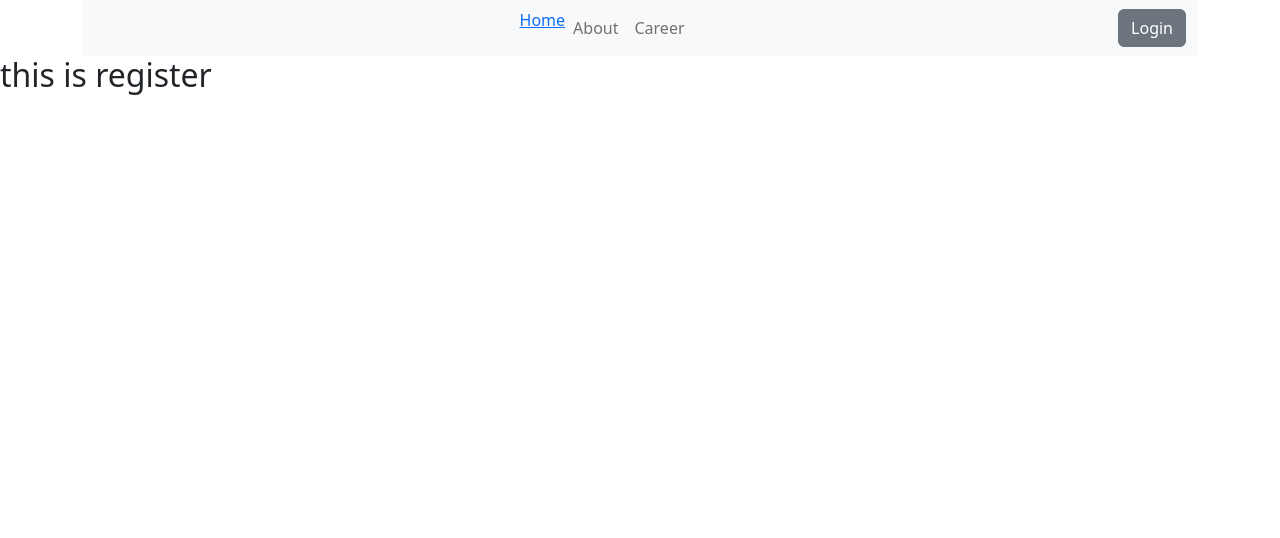
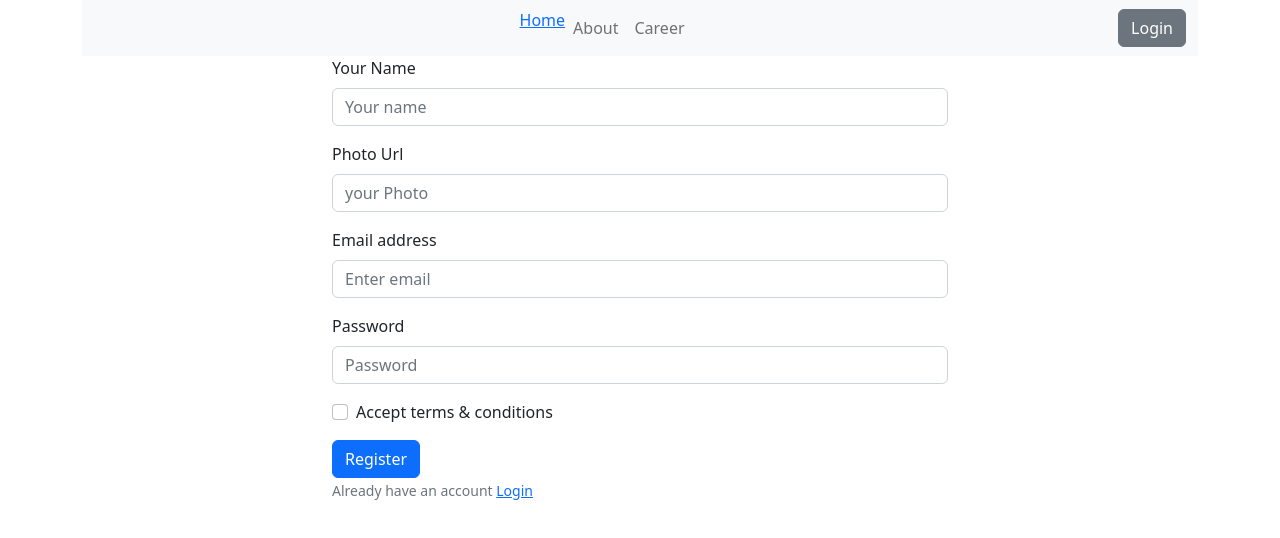
Before and after one commit to MTofayelAhmed/the-news-dragon-clicent, a React (Vite) app: page /register in a window 1280 px wide. Shown: the top 538 px of the page. Built offline with nearby package versions, Linux system fonts and the light colour scheme.

Commit message:
register done

```diff
--- a/src/Pages/Login/Login.jsx
+++ b/src/Pages/Login/Login.jsx
@@ -1,10 +1,40 @@
-import React from 'react';
+import React from "react";
+import { Button, Container, Form } from "react-bootstrap";
+import { Link } from "react-router-dom";
 
 const Login = () => {
   return (
-    <div>
-      <h2>this is login</h2>
-    </div>
+    <Container className="w-50 ">
+      <Form>
+        <Form.Group className="mb-3" controlId="formBasicEmail">
+          <Form.Label>Email address</Form.Label>
+          <Form.Control type="email" name='email' placeholder="Enter email" required />
+
+        </Form.Group>
+
+        <Form.Group className="mb-3" controlId="formBasicPassword">
+          <Form.Label>Password</Form.Label>
+          <Form.Control type="password" placeholder="Password" name='password' />
+        </Form.Group>
+        <Form.Group className="mb-3" controlId="formBasicCheckbox">
+          <Form.Check type="checkbox" label="Check me out" />
+        </Form.Group>
+        <Button variant="primary" type="submit">
+        Login
+        </Button>
+      <br />
+
+        <Form.Text className="text-danger">
+
+          </Form.Text>
+        <Form.Text className="text-secondary">
+          Don't have an account <Link to='/register'>Register</Link>
+          </Form.Text>
+        <Form.Text className="text-success">
+
+          </Form.Text>
+      </Form>
+    </Container>
   );
 };
 
--- a/src/Pages/Registration/Registration.jsx
+++ b/src/Pages/Registration/Registration.jsx
@@ -1,10 +1,84 @@
-import React from 'react';
+import React, { useContext } from "react";
+import { Button, Container, Form } from "react-bootstrap";
+import { Link } from "react-router-dom";
+import { AuthContext } from "../../Provider/AuthProvider";
 
 const Registration = () => {
+  const {user,createUser}= useContext(AuthContext)
+const handleRegister = (event)=>{
+event.preventDefault();
+const form = event.target;
+const email = form.email.value;
+const password = form.password.value;
+const name = form.name.value;
+const photo = form.photo.value;
+console.log(email, password, name, photo)
+createUser(email, password)
+.then(result => {
+  const createdUser = result.user;
+  console.log( createdUser)
+  form.reset()
+})
+.catch(error=> {
+  console.log(error.message)
+})
+}
+
+
   return (
-    <div>
-      <h2>this is register</h2>
-    </div>
+    <Container className="w-50 ">
+      <Form onSubmit={handleRegister}>
+        <Form.Group className="mb-3" controlId="formBasicEmail">
+          <Form.Label>Your Name</Form.Label>
+          <Form.Control
+            type="text"
+            name="name"
+            placeholder="Your name"
+            required
+          />
+        </Form.Group>
+        <Form.Group className="mb-3" controlId="formBasicEmail">
+          <Form.Label>Photo Url</Form.Label>
+          <Form.Control
+            type="text"
+            name="photo"
+            placeholder="your Photo"
+            required
+          />
+        </Form.Group>
+        <Form.Group className="mb-3" controlId="formBasicEmail">
+          <Form.Label>Email address</Form.Label>
+          <Form.Control
+            type="email"
+            name="email"
+            placeholder="Enter email"
+            required
+          />
+        </Form.Group>
+
+        <Form.Group className="mb-3" controlId="formBasicPassword">
+          <Form.Label>Password</Form.Label>
+          <Form.Control
+            type="password"
+            placeholder="Password"
+            name="password"
+          />
+        </Form.Group>
+        <Form.Group className="mb-3" controlId="formBasicCheckbox">
+          <Form.Check name='accept' type="checkbox" label="Accept terms & conditions" />
+        </Form.Group>
+        <Button variant="primary" type="submit">
+          Register
+        </Button>
+        <br />
+
+        <Form.Text className="text-danger"></Form.Text>
+        <Form.Text className="text-secondary">
+          Already have an account <Link to="/login">Login</Link>
+        </Form.Text>
+        <Form.Text className="text-success"></Form.Text>
+      </Form>
+    </Container>
   );
 };
 
--- a/src/Provider/AuthProvider.jsx
+++ b/src/Provider/AuthProvider.jsx
@@ -1,8 +1,30 @@
 import React, { createContext } from 'react';
+import { getAuth, createUserWithEmailAndPassword } from "firebase/auth";
+import app from '../firebase/firebase.config';
+
+
+
 export const AuthContext = createContext(null)
+const auth = getAuth(app);
+
+
 const AuthProvider = ({children}) => {
 const user =null
-  const authInfo = {user}
+
+const createUser = (email, password)=>{
+  return createUserWithEmailAndPassword (auth, email, password)
+}
+
+
+
+
+
+  const authInfo = {user, createUser}
+
+
+
+
+
   return (
     <AuthContext.Provider value={authInfo}>
       {children}
```
